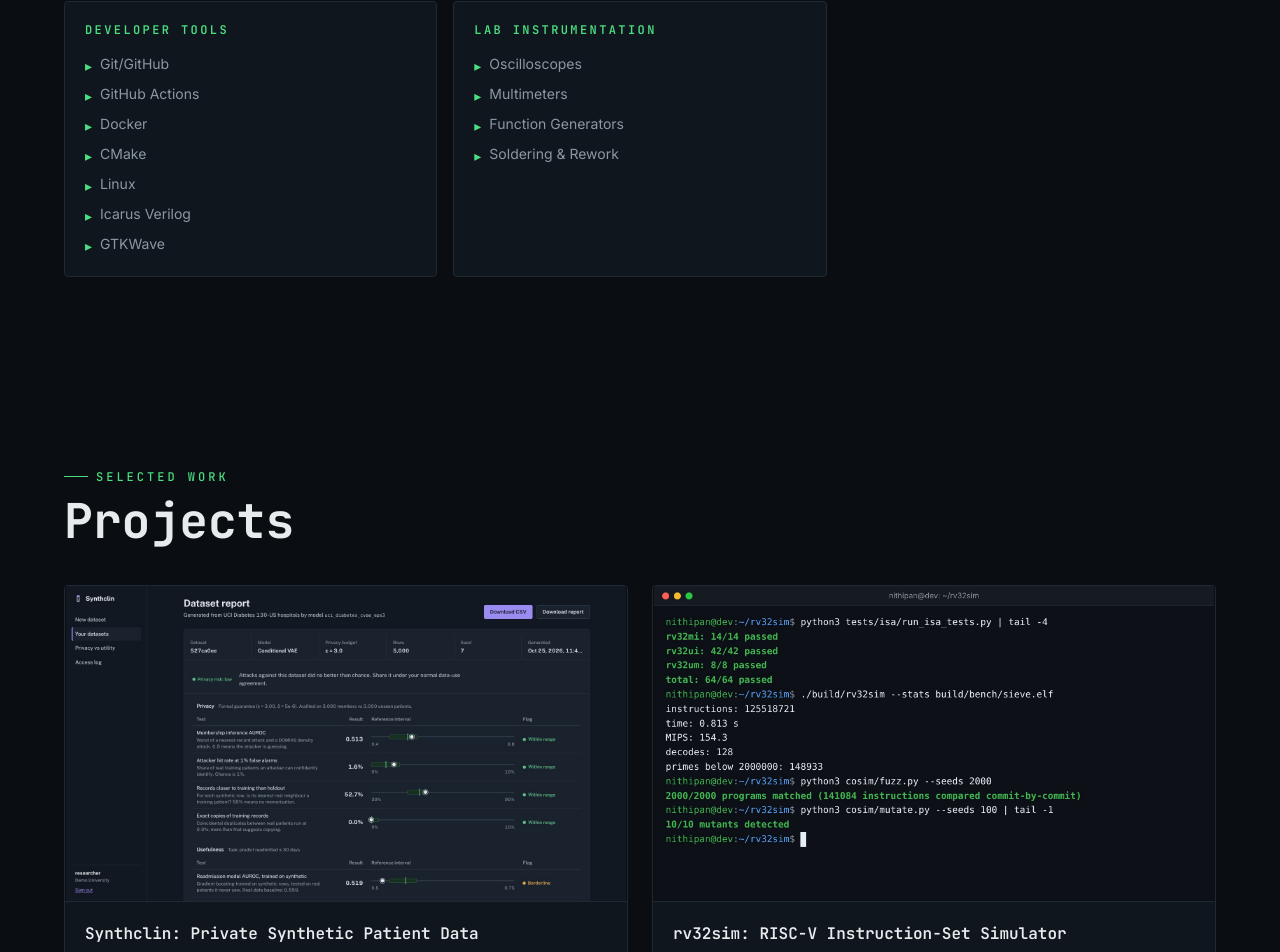
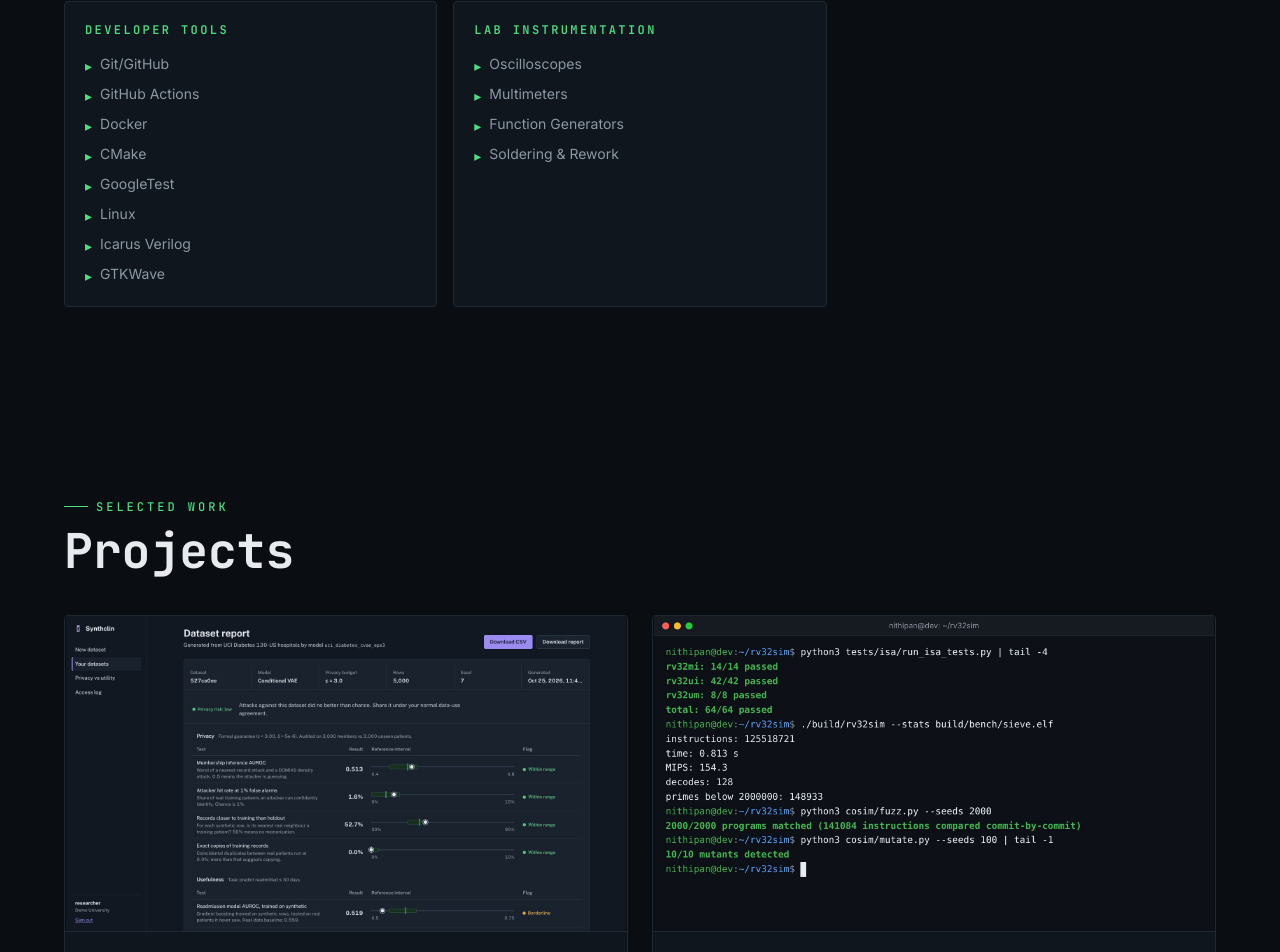
Before and after one commit to Nithipan-11/portfolio, a Next.js app: page / in a window 1280 px wide. Shown: the part 3588-4540 px from the top of the page. Built offline with nearby package versions, Linux system fonts and the light colour scheme.

Commit message:
Add GoogleTest to developer tools

```diff
--- a/src/data/skills.ts
+++ b/src/data/skills.ts
@@ -79,6 +79,7 @@ export const SKILLS: SkillCategory[] = [
       "GitHub Actions",
       "Docker",
       "CMake",
+      "GoogleTest",
       "Linux",
       "Icarus Verilog",
       "GTKWave",
```
